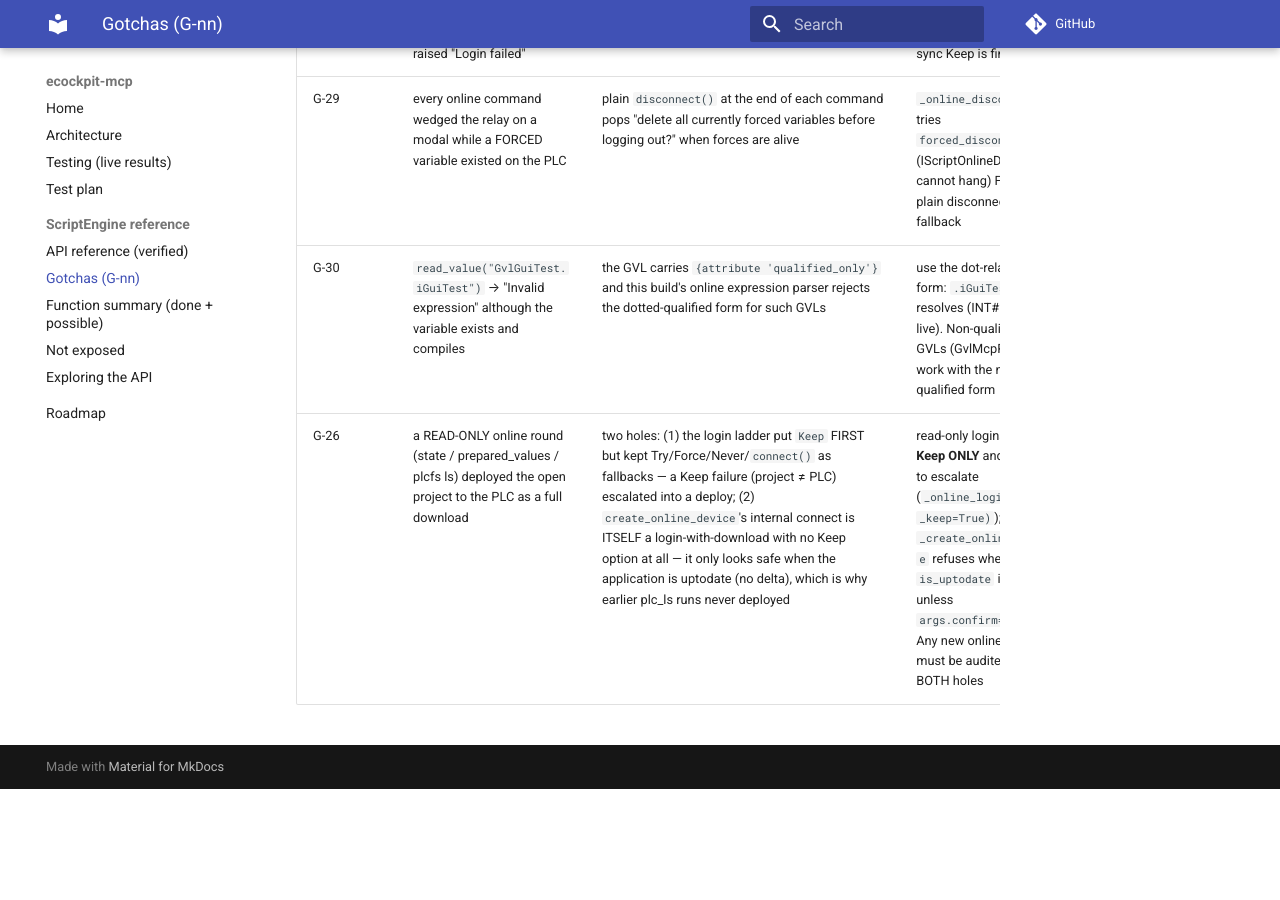
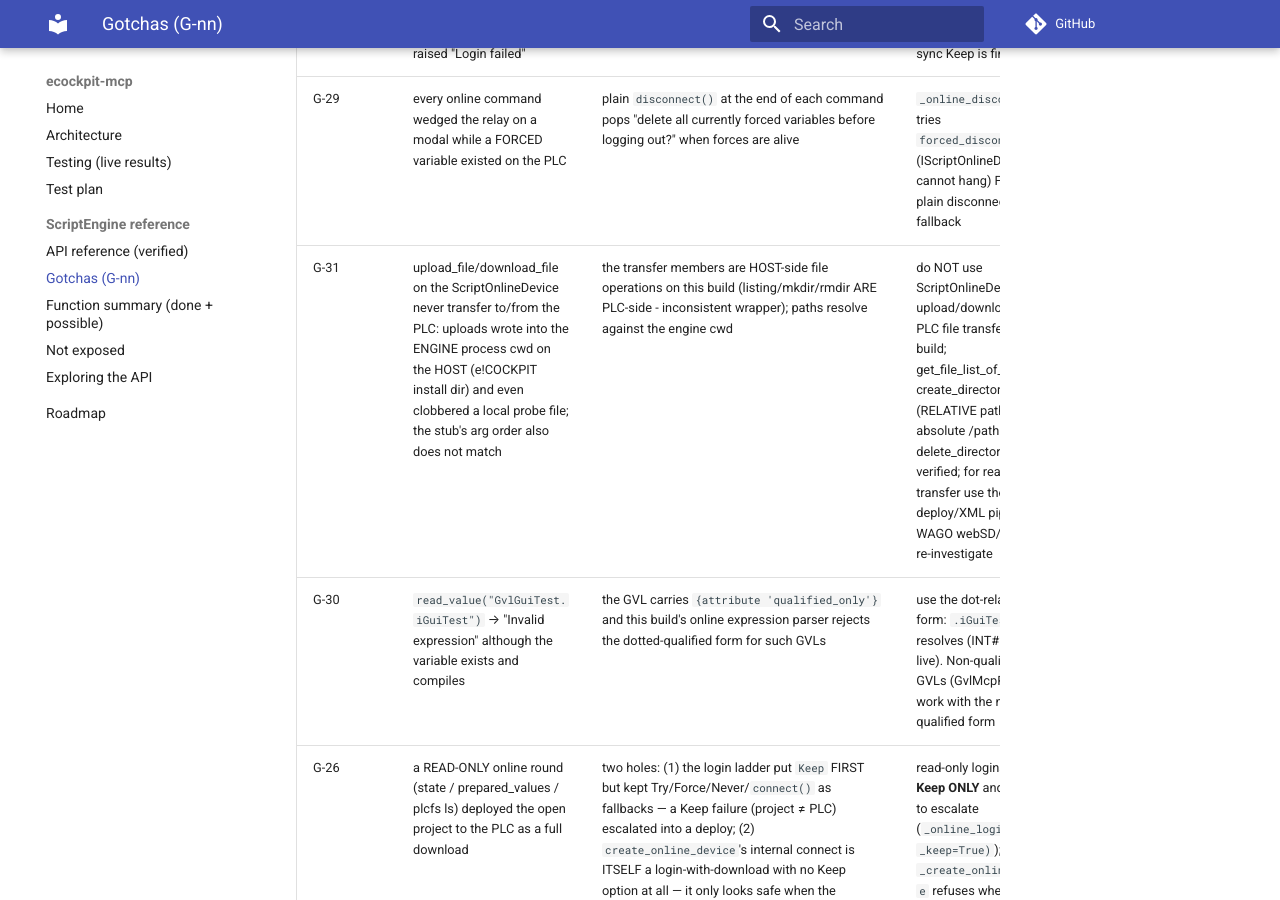
Before and after one commit to mikolaj-kow/ecockpit-mcp, an MkDocs documentation site: the page built from docs/SCRIPTENGINE_GOTCHAS.md, in a window 1280 px wide and 900 px high, scrolled down 4290 px. Built offline with MkDocs 1.6.1 and Material for MkDocs 9.7.7, drawn with Linux system fonts in a browser that asks for light colours; comment, search, counter and statistics services are not loaded; before the commit the page ends 5079 px from its top, so only the background shows below that.

Commit message:
G-31: ScriptOnlineDevice upload/download are HOST-side copies on this build
the transfer members resolve paths against the ENGINE process cwd (an
attempt clobbered a local probe file on the host) and never touch the
PLC, while listing/mkdir/rmdir ARE PLC-side - inconsistent wrapper.
mkdir verified with RELATIVE paths only; rmdir verified; put/get
recorded unusable for PLC transfer (prompt_answers e2e deferred until
a working transfer exists). Testing rows + G-31.

```diff
--- a/docs/SCRIPTENGINE_GOTCHAS.md
+++ b/docs/SCRIPTENGINE_GOTCHAS.md
@@ -34,5 +34,6 @@ and TESTING.md rows. All rows are live-verified unless marked
 | G-24 | `create_symbol_config(flags, opcua, False)` → "expected Guid, got bool"; None and the Guid.Empty STRING rejected too; the 2-arg form is absent | the calculator parameter is a real `System.Guid` in this build | ladder: False → None → **CLR `System.Guid.Empty`** → Guid.Empty string → 2-arg; the CLR rung is the one that works | 2026-10-22 symbol config create |
 | G-27 | `login(OnlineChangeOption.Keep)` with a pending change ATTEMPTED A DOWNLOAD, popped a modal ("Download failed: Unknown reason") and raised "Login failed" | this build does not honor the stub's Keep semantics when the application differs from the PLC | read-only connects pre-check `is_uptodate` and refuse BEFORE any login (`_online_connect(prefer_keep=True)`); in-sync Keep is fine | 2026-10-22: probe-POU delta → Keep popped the modal; the G-26 refusal still held (no escalation); after the fix the refusal is textual, no dialog |
 | G-29 | every online command wedged the relay on a modal while a FORCED variable existed on the PLC | plain `disconnect()` at the end of each command pops "delete all currently forced variables before logging out?" when forces are alive | `_online_disconnect` tries `forced_disconnect()` (IScriptOnlineDevice2, cannot hang) FIRST, plain disconnect as fallback | 2026-10-22: three commands hung in a row with the owner's GUI force alive; fixed, subsequent cycle modal-free |
+| G-31 | upload_file/download_file on the ScriptOnlineDevice never transfer to/from the PLC: uploads wrote into the ENGINE process cwd on the HOST (e!COCKPIT install dir) and even clobbered a local probe file; the stub's arg order also does not match | the transfer members are HOST-side file operations on this build (listing/mkdir/rmdir ARE PLC-side - inconsistent wrapper); paths resolve against the engine cwd | do NOT use ScriptOnlineDevice upload/download for PLC file transfer on this build; get_file_list_of_directory, create_directory (RELATIVE paths only - absolute /path fails), delete_directory are verified; for real file transfer use the deploy/XML pipeline or WAGO webSD/FTP and re-investigate | 2026-10-22: put clobbered the local probe file host-side; mkdir/rmdir verified live |
 | G-30 | `read_value("GvlGuiTest.iGuiTest")` → "Invalid expression" although the variable exists and compiles | the GVL carries `{attribute 'qualified_only'}` and this build's online expression parser rejects the dotted-qualified form for such GVLs | use the dot-relative form: `.iGuiTest` resolves (INT#289 read live). Non-qualified_only GVLs (GvlMcpProbe) work with the normal qualified form | 2026-10-22 force cycle |
 | G-26 | a READ-ONLY online round (state / prepared_values / plcfs ls) deployed the open project to the PLC as a full download | two holes: (1) the login ladder put `Keep` FIRST but kept Try/Force/Never/`connect()` as fallbacks — a Keep failure (project ≠ PLC) escalated into a deploy; (2) `create_online_device`'s internal connect is ITSELF a login-with-download with no Keep option at all — it only looks safe when the application is uptodate (no delta), which is why earlier plc_ls runs never deployed | read-only logins are **Keep ONLY** and refuse to escalate (`_online_login(prefer_keep=True)`); `_create_online_device` refuses when `is_uptodate` is false unless `args.confirm=true`. Any new online path must be audited against BOTH holes | 2026-10-22: freshly-loaded snapshot ≠ PLC → read-only round deployed it; PLC left with the owner's green snapshot loaded (previous app was STOPPED; nothing started) |
```
Also changed, not shown: docs/TESTING.md (+1 -0 lines).
